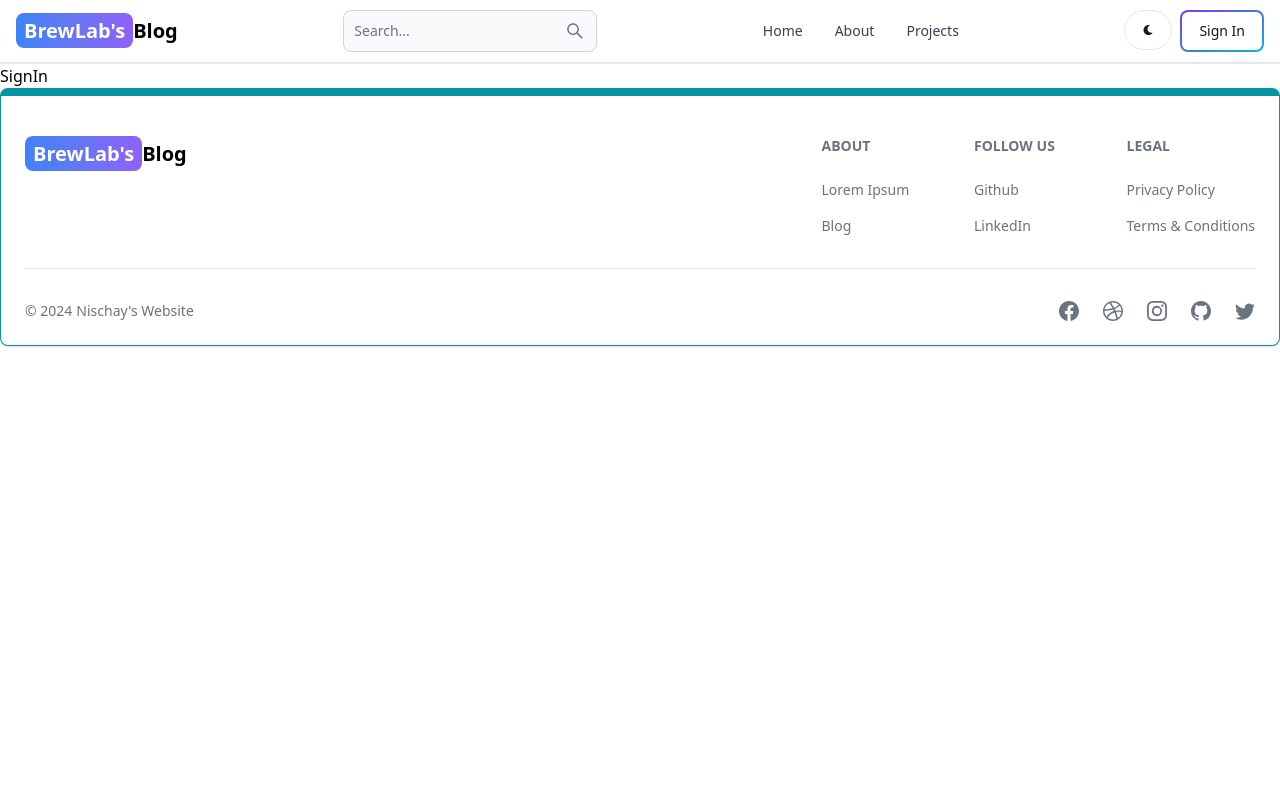
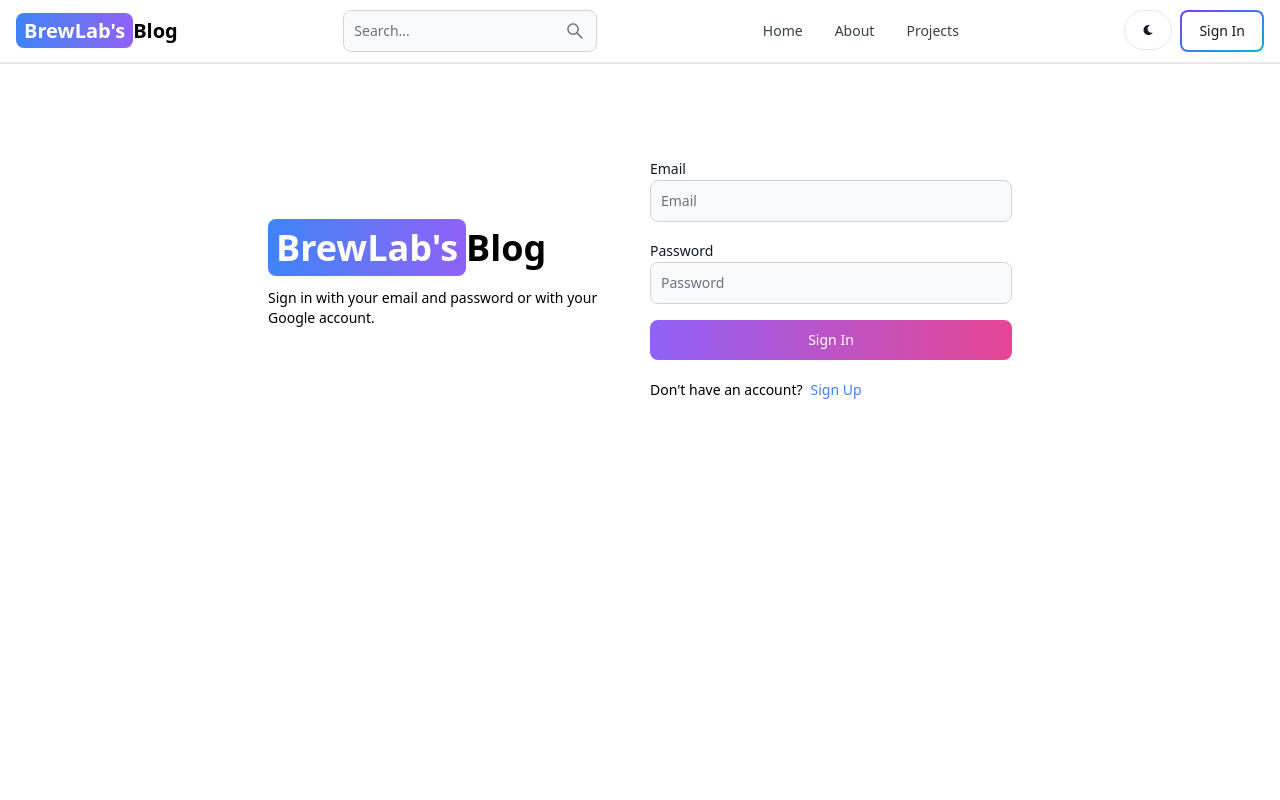
Before and after one commit to nischay-singh/BrewLabs-Blog, a React (Vite) app in the folder client/: page /sign-in in a window 1280 px wide. Shown: the top 800 px of the page. Built offline with nearby package versions, Linux system fonts and the light colour scheme.

Commit message:
Created Signin page

```diff
--- a/client/src/pages/SignIn.jsx
+++ b/client/src/pages/SignIn.jsx
@@ -1,7 +1,109 @@
-import React from 'react'
+import React, { useState } from "react";
+import { Link, useNavigate } from "react-router-dom";
+import { Label, TextInput, Button, Alert, Spinner } from "flowbite-react";
 
 export default function SignIn() {
+  const [formData, setFormData] = useState({});
+  const [errorMessage, setErrorMessage] = useState(null);
+  const [loading, setLoading] = useState(false);
+
+  const navigate = useNavigate();
+
+  const handleChange = (e) => {
+    setFormData({ ...formData, [e.target.id]: e.target.value.trim() });
+  };
+
+  const handleSubmit = async (e) => {
+    e.preventDefault();
+    if (!formData.email || !formData.password) {
+      return setErrorMessage("Please fill out all the fields.");
+    }
+    try {
+      setLoading(true);
+      setErrorMessage(null);
+      const res = await fetch("api/auth/signin", {
+        method: "POST",
+        headers: { "Content-Type": "application/json" },
+        body: JSON.stringify(formData),
+      });
+      const data = await res.json();
+      if (data.success == false) {
+        return setErrorMessage(data.message);
+      }
+      setLoading(false);
+      if (res.ok) {
+        navigate("/");
+      }
+    } catch (error) {
+      setErrorMessage(error.message);
+      setLoading(false);
+    }
+  };
+
   return (
-    <div>SignIn</div>
-  )
+    <div className="min-h-screen mt-20">
+      <div className="flex p-3 max-w-3xl mx-auto flex-col md:flex-row md:items-center gap-5">
+        {/*left*/}
+        <div className="flex-1">
+          <Link to="/" className="font-bold dark:text-white text-4xl">
+            <span className="px-2 py-1 bg-gradient-to-r from-blue-500 via-indigo-500 to-purple-500 rounded-lg text-white">
+              BrewLab's
+            </span>
+            Blog
+          </Link>
+          <p className="text-sm mt-5">
+            Sign in with your email and password or with your Google account.
+          </p>
+        </div>
+        {/* right */}
+        <div className="flex-1">
+          <form className="flex flex-col gap-4" onSubmit={handleSubmit}>
+            <div>
+              <Label value="Email" />
+              <TextInput
+                type="email"
+                placeholder="Email"
+                id="email"
+                onChange={handleChange}
+              />
+            </div>
+            <div>
+              <Label value="Password" />
+              <TextInput
+                type="password"
+                placeholder="Password"
+                id="password"
+                onChange={handleChange}
+              />
+            </div>
+            <Button
+              gradientDuoTone="purpleToPink"
+              type="submit"
+              disabled={loading}
+            >
+              {loading ? (
+                <>
+                  <Spinner className="sm" />
+                  <span className="pl-3">Loading...</span>
+                </>
+              ) : (
+                "Sign In"
+              )}
+            </Button>
+          </form>
+          <div className="flex gap-2 text-sm mt-5">
+            <span>Don't have an account?</span>
+            <Link to="/sign-up" className="text-blue-500">
+              Sign Up
+            </Link>
+          </div>
+          {errorMessage && [
+            <Alert className="mt-5" color="failure">
+              {errorMessage}
+            </Alert>,
+          ]}
+        </div>
+      </div>
+    </div>
+  );
 }
```
